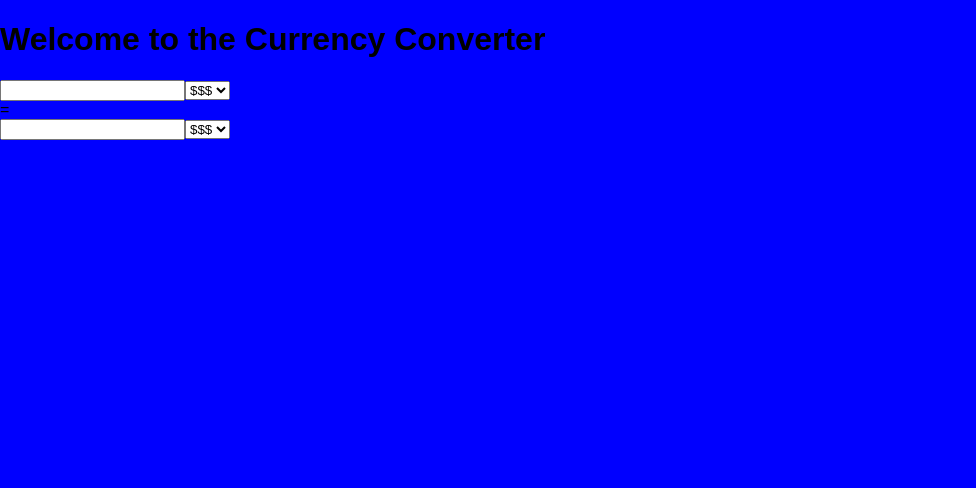
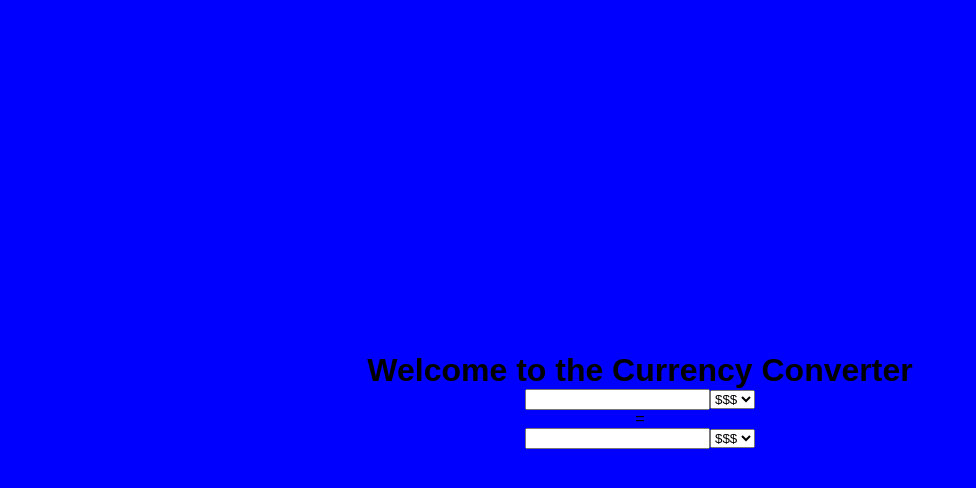
Before and after one commit to DeeIdowu/Currency-Converter, a React (Create React App) app in the folder currency-converter/: page / in a window 1280 px wide. Shown: the top 488 px of the page, without its empty margins (0-976 px from the left). Built offline with nearby package versions, Linux system fonts and the light colour scheme.

Commit message:
styled app via app.css

```diff
--- a/currency-converter/src/App.css
+++ b/currency-converter/src/App.css
@@ -1,4 +1,15 @@
 body {
 	background-color: blue;
 	font-family: Arial, Helvetica;
+	margin: 0;
+	display: flex;
+	justify-content: center;
+	align-items: center;
+	min-height: 100vh;
+	text-align: center;
 }
+
+h1 {
+	margin: 0;
+	margin-bottom: 0.5 rem;
+}
```
